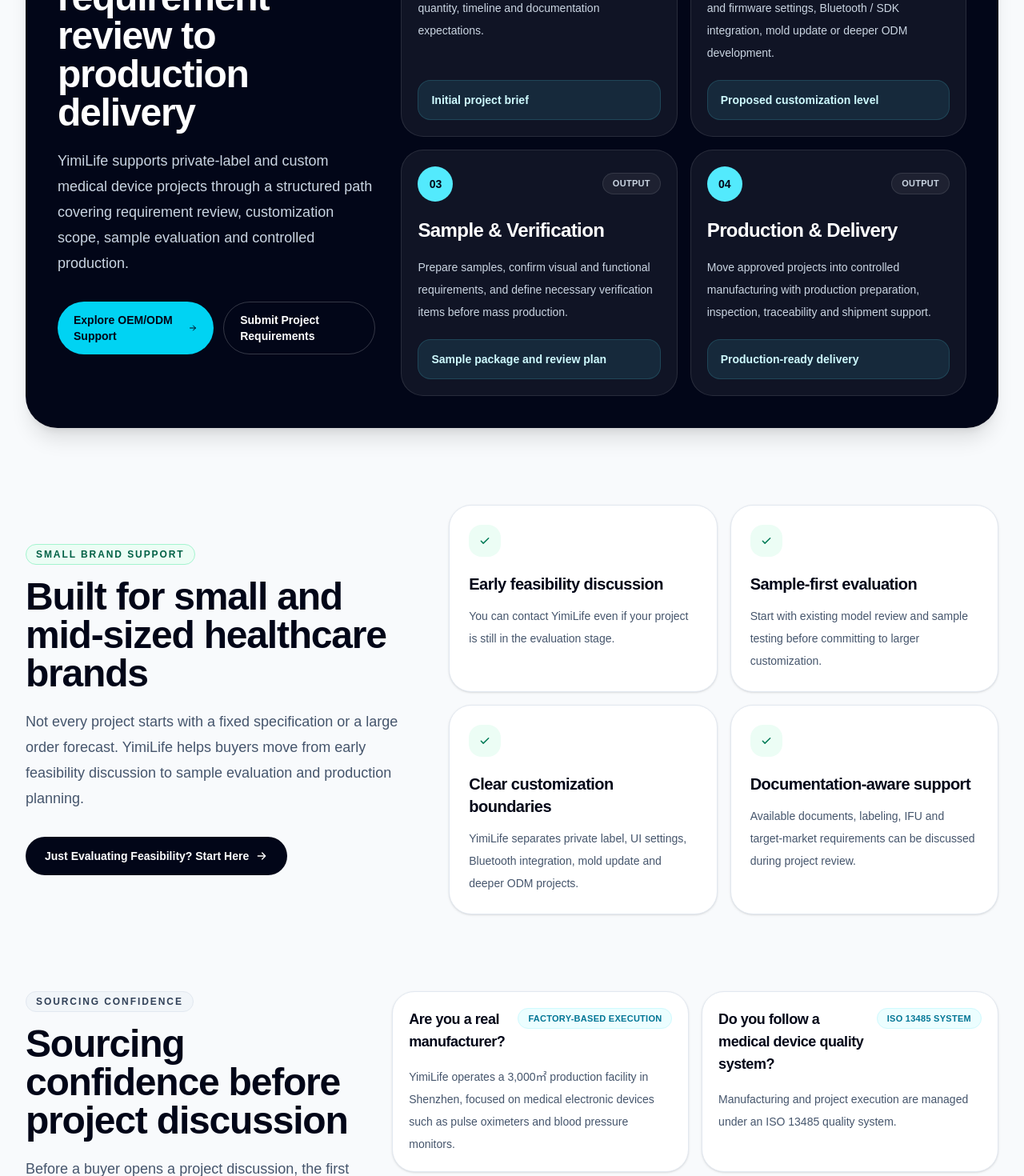
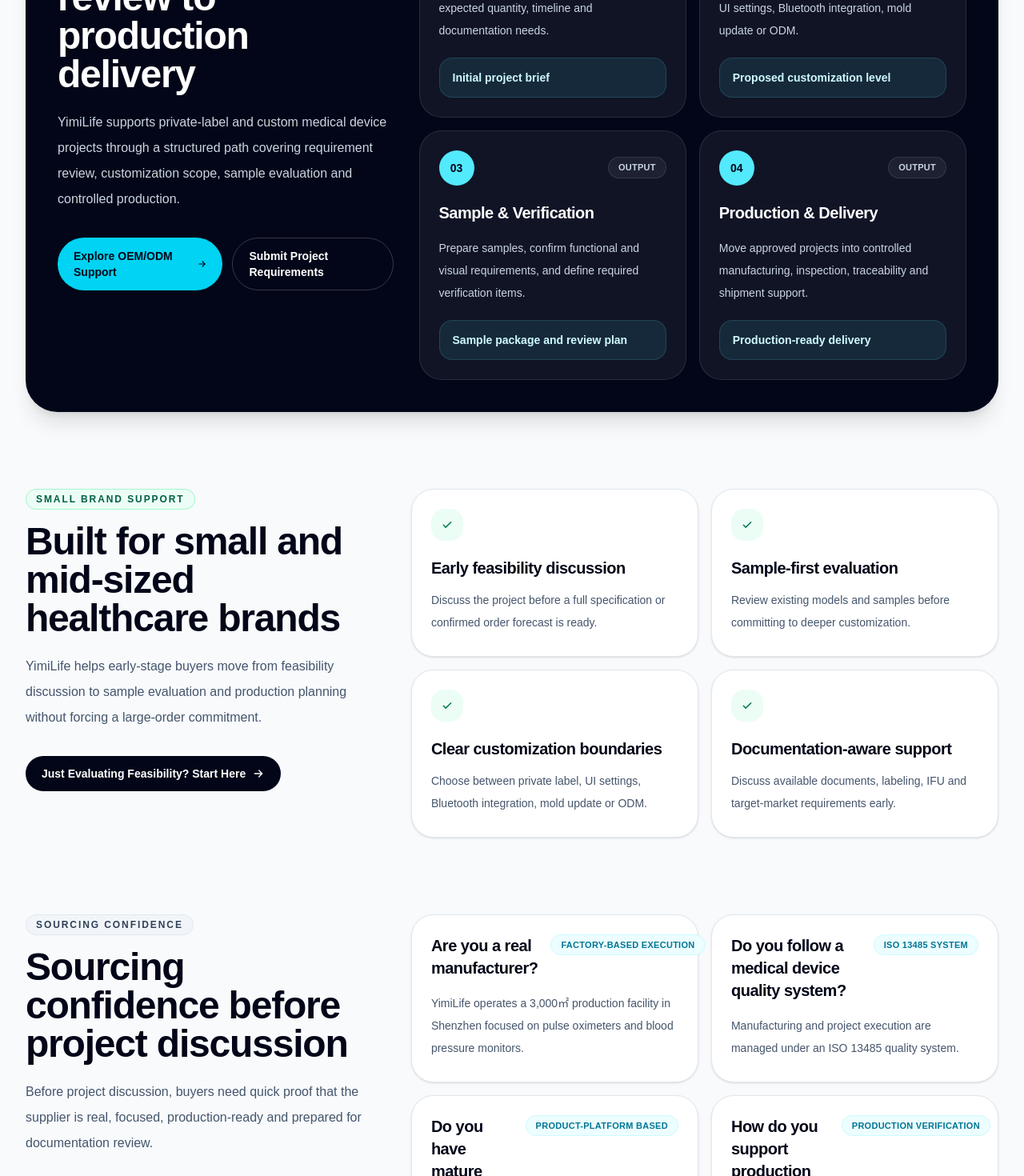
Before and after one commit to hnpsd0755-source/yimi-life-geo, a Next.js app: page / in a window 1280 px wide. Shown: the part 2360-3830 px from the top of the page at 80% size. Built offline with nearby package versions, Linux system fonts and the light colour scheme.

Commit message:
下载 homepage_v2_2_ui_consistency_refined.tsx

```diff
--- a/app/page.tsx
+++ b/app/page.tsx
@@ -55,7 +55,7 @@
   {
     question: "Are you a real manufacturer?",
     answer:
-      "YimiLife operates a 3,000㎡ production facility in Shenzhen, focused on medical electronic devices such as pulse oximeters and blood pressure monitors.",
+      "YimiLife operates a 3,000㎡ production facility in Shenzhen focused on pulse oximeters and blood pressure monitors.",
     proof: "Factory-based execution",
   },
   {
@@ -67,19 +67,19 @@
   {
     question: "Do you have mature product platforms?",
     answer:
-      "YimiLife provides mature pulse oximeter and blood pressure monitor product platforms for private-label and OEM/ODM projects.",
+      "Mature pulse oximeter and blood pressure monitor platforms support private-label and OEM/ODM projects.",
     proof: "Product-platform based",
   },
   {
     question: "How do you support production consistency?",
     answer:
-      "Pulse oximeter production includes 100% production-line calibration and verification using Fluke Index 2 clinical simulators where applicable.",
+      "Pulse oximeter production includes 100% production-line calibration and verification using Fluke Index 2 where applicable.",
     proof: "Production verification",
   },
   {
     question: "Can small brands start early discussions?",
     answer:
-      "YimiLife supports early feasibility discussions, sample evaluation and structured project review for overseas SMEs and healthcare brands.",
+      "Early feasibility discussions, sample evaluation and structured project review are available for overseas SMEs.",
     proof: "SME-friendly intake",
   },
 ];
@@ -137,28 +137,28 @@
     number: "01",
     title: "Requirement Review",
     summary:
-      "Clarify product category, target market, expected quantity, timeline and documentation expectations.",
+      "Clarify product category, target market, expected quantity, timeline and documentation needs.",
     output: "Initial project brief",
   },
   {
     number: "02",
     title: "Customization Scope",
     summary:
-      "Confirm whether the project fits private label, UI and firmware settings, Bluetooth / SDK integration, mold update or deeper ODM development.",
+      "Define whether the project fits private label, UI settings, Bluetooth integration, mold update or ODM.",
     output: "Proposed customization level",
   },
   {
     number: "03",
     title: "Sample & Verification",
     summary:
-      "Prepare samples, confirm visual and functional requirements, and define necessary verification items before mass production.",
+      "Prepare samples, confirm functional and visual requirements, and define required verification items.",
     output: "Sample package and review plan",
   },
   {
     number: "04",
     title: "Production & Delivery",
     summary:
-      "Move approved projects into controlled manufacturing with production preparation, inspection, traceability and shipment support.",
+      "Move approved projects into controlled manufacturing, inspection, traceability and shipment support.",
     output: "Production-ready delivery",
   },
 ];
@@ -166,19 +166,19 @@
 const smallBrandSupport = [
   {
     title: "Early feasibility discussion",
-    text: "You can contact YimiLife even if your project is still in the evaluation stage.",
+    text: "Discuss the project before a full specification or confirmed order forecast is ready.",
   },
   {
     title: "Sample-first evaluation",
-    text: "Start with existing model review and sample testing before committing to larger customization.",
+    text: "Review existing models and samples before committing to deeper customization.",
   },
   {
     title: "Clear customization boundaries",
-    text: "YimiLife separates private label, UI settings, Bluetooth integration, mold update and deeper ODM projects.",
+    text: "Choose between private label, UI settings, Bluetooth integration, mold update or ODM.",
   },
   {
     title: "Documentation-aware support",
-    text: "Available documents, labeling, IFU and target-market requirements can be discussed during project review.",
+    text: "Discuss available documents, labeling, IFU and target-market requirements early.",
   },
 ];
 
@@ -299,7 +299,7 @@
       <h2 className="mt-4 text-3xl font-semibold tracking-tight text-slate-950 md:text-5xl">
         {title}
       </h2>
-      <p className="mt-5 text-base leading-8 text-slate-600 md:text-lg">{text}</p>
+      <p className="mt-5 text-base leading-8 text-slate-600">{text}</p>
     </div>
   );
 }
@@ -447,13 +447,13 @@
       {/* OEM/ODM support */}
       <section id="oem-odm-support" className="mx-auto max-w-7xl px-6 py-12 lg:px-8">
         <div className="overflow-hidden rounded-[2.5rem] bg-slate-950 p-6 text-white shadow-xl md:p-8 lg:p-10">
-          <div className="grid gap-8 lg:grid-cols-[0.36fr_0.64fr] lg:items-start">
+          <div className="grid gap-8 lg:grid-cols-[0.38fr_0.62fr] lg:items-start">
             <div>
               <Badge tone="cyan">OEM/ODM Support</Badge>
               <h2 className="mt-4 text-3xl font-semibold tracking-tight text-white md:text-5xl">
                 OEM/ODM support from requirement review to production delivery
               </h2>
-              <p className="mt-5 text-base leading-8 text-slate-300 md:text-lg">
+              <p className="mt-5 text-base leading-8 text-slate-300">
                 YimiLife supports private-label and custom medical device projects through a structured path covering requirement review,
                 customization scope, sample evaluation and controlled production.
               </p>
@@ -476,7 +476,7 @@
 
             <div className="grid gap-4 md:grid-cols-2">
               {oemSteps.map((step) => (
-                <article key={step.title} className="flex min-h-[260px] flex-col rounded-[1.75rem] border border-white/10 bg-white/[0.06] p-5">
+                <article key={step.title} className="flex min-h-[240px] flex-col rounded-[1.75rem] border border-white/10 bg-white/[0.06] p-5 md:p-6">
                   <div className="flex items-center justify-between gap-4">
                     <span className="flex h-11 w-11 items-center justify-center rounded-full bg-cyan-300 text-sm font-semibold text-slate-950">
                       {step.number}
@@ -485,7 +485,7 @@
                       Output
                     </span>
                   </div>
-                  <h3 className="mt-5 text-2xl font-semibold tracking-tight text-white">{step.title}</h3>
+                  <h3 className="mt-5 text-xl font-semibold tracking-tight text-white">{step.title}</h3>
                   <p className="mt-4 text-sm leading-7 text-slate-300">{step.summary}</p>
                   <div className="mt-auto pt-5">
                     <div className="rounded-2xl border border-cyan-300/15 bg-cyan-300/10 px-4 py-3">
@@ -501,19 +501,19 @@
 
       {/* Small brand support */}
       <section className="mx-auto max-w-7xl px-6 py-12 lg:px-8">
-        <div className="grid gap-8 lg:grid-cols-[0.42fr_0.58fr] lg:items-center">
+        <div className="grid gap-8 lg:grid-cols-[0.38fr_0.62fr] lg:items-start">
           <div>
             <Badge tone="emerald">Small Brand Support</Badge>
             <h2 className="mt-4 text-3xl font-semibold tracking-tight text-slate-950 md:text-5xl">
               Built for small and mid-sized healthcare brands
             </h2>
-            <p className="mt-5 text-base leading-8 text-slate-600 md:text-lg">
-              Not every project starts with a fixed specification or a large order forecast. YimiLife helps buyers move from early feasibility discussion to sample evaluation and production planning.
+            <p className="mt-5 text-base leading-8 text-slate-600">
+              YimiLife helps early-stage buyers move from feasibility discussion to sample evaluation and production planning without forcing a large-order commitment.
             </p>
             <div className="mt-8">
               <Link
                 href="/contact"
-                className="inline-flex items-center justify-center rounded-full bg-slate-950 px-6 py-3.5 text-sm font-semibold text-white transition hover:bg-slate-800"
+                className="inline-flex items-center justify-center rounded-full bg-slate-950 px-5 py-3 text-sm font-semibold text-white transition hover:bg-slate-800"
               >
                 Just Evaluating Feasibility? Start Here
                 <ArrowIcon className="ml-2 h-4 w-4" />
@@ -523,7 +523,7 @@
 
           <div className="grid gap-4 sm:grid-cols-2">
             {smallBrandSupport.map((item) => (
-              <article key={item.title} className="rounded-[1.75rem] border border-slate-200 bg-white p-6 shadow-sm">
+              <article key={item.title} className="flex min-h-[210px] flex-col rounded-[1.75rem] border border-slate-200 bg-white p-5 shadow-sm md:p-6">
                 <div className="flex h-10 w-10 items-center justify-center rounded-2xl bg-emerald-50 text-emerald-700">
                   <CheckIcon />
                 </div>
@@ -537,15 +537,14 @@
 
       {/* Sourcing confidence */}
       <section className="mx-auto max-w-7xl px-6 py-12 lg:px-8" aria-labelledby="sourcing-confidence-title">
-        <div className="grid gap-8 lg:grid-cols-[0.36fr_0.64fr] lg:items-start">
+        <div className="grid gap-8 lg:grid-cols-[0.38fr_0.62fr] lg:items-start">
           <div>
             <Badge tone="slate">Sourcing Confidence</Badge>
             <h2 id="sourcing-confidence-title" className="mt-4 text-3xl font-semibold tracking-tight text-slate-950 md:text-5xl">
               Sourcing confidence before project discussion
             </h2>
-            <p className="mt-5 text-base leading-8 text-slate-600 md:text-lg">
-              Before a buyer opens a project discussion, the first questions are simple: is the supplier real,
-              focused, production-ready and prepared to support quality and documentation review.
+            <p className="mt-5 text-base leading-8 text-slate-600">
+              Before project discussion, buyers need quick proof that the supplier is real, focused, production-ready and prepared for documentation review.
             </p>
           </div>
 
@@ -553,10 +552,10 @@
             {quickAnswers.map((item, index) => (
               <article
                 key={item.question}
-                className={`rounded-[1.75rem] border border-slate-200 bg-white p-5 shadow-sm ${index === 4 ? "md:col-span-2" : ""}`}
+                className={`flex min-h-[210px] flex-col rounded-[1.75rem] border border-slate-200 bg-white p-5 shadow-sm md:p-6 ${index === 4 ? "md:col-span-2" : ""}`}
               >
                 <div className="flex items-start justify-between gap-4">
-                  <h3 className="text-lg font-semibold tracking-tight text-slate-950">{item.question}</h3>
+                  <h3 className="text-xl font-semibold tracking-tight text-slate-950">{item.question}</h3>
                   <span className="shrink-0 rounded-full border border-cyan-100 bg-cyan-50 px-3 py-1 text-[11px] font-semibold uppercase tracking-wide text-cyan-700">
                     {item.proof}
                   </span>
```
